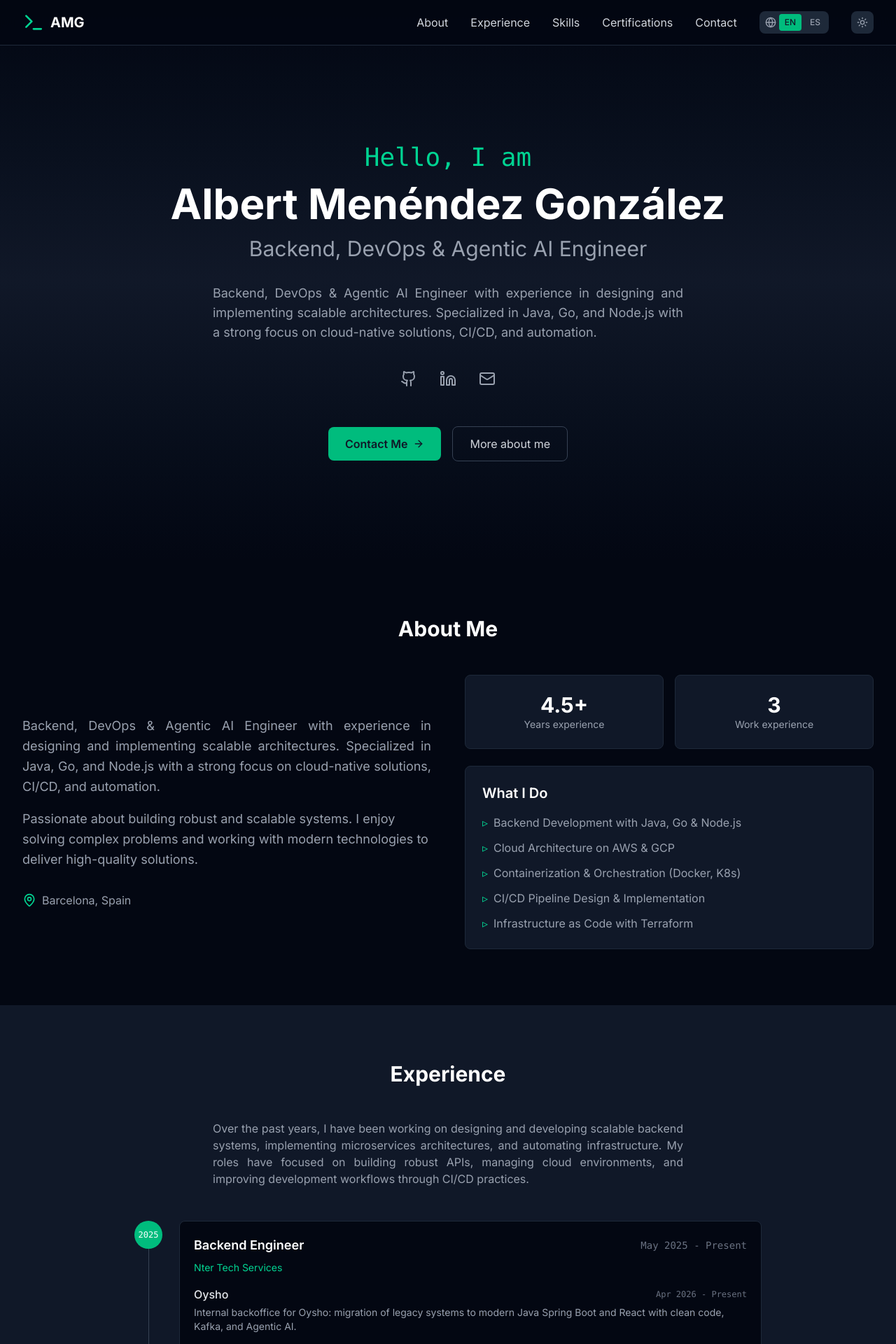
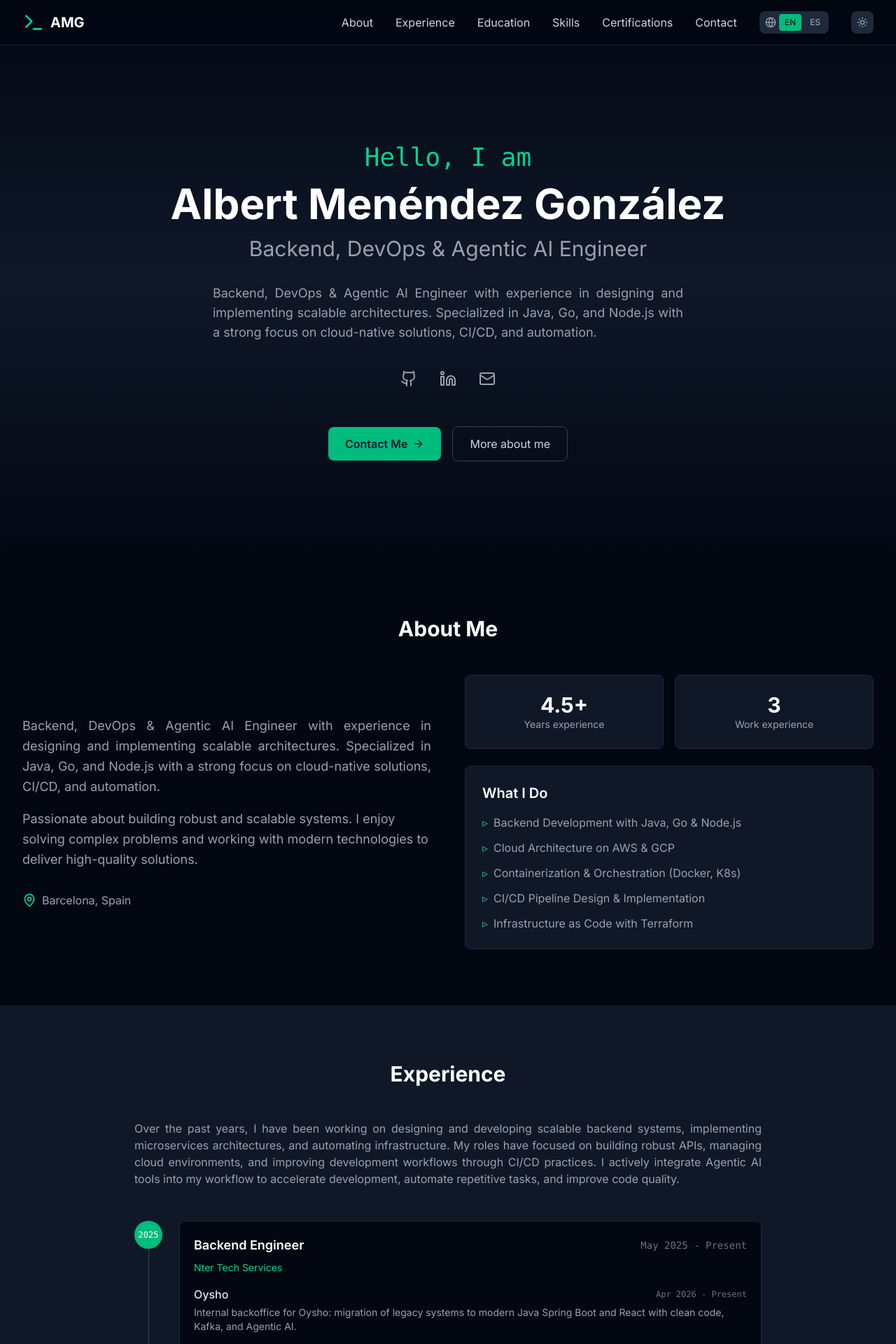
Before and after one commit to albertmenendezg/portfolio, a Next.js app: page / in a window 1280 px wide. Shown: the top 1920 px of the page at 70% size. Built offline with nearby package versions, Linux system fonts and the light colour scheme.

Commit message:
Widen experience description and mention AI integration in workflow

```diff
--- a/src/app/page.tsx
+++ b/src/app/page.tsx
@@ -2,6 +2,7 @@ import Navbar from "@/components/Navbar";
 import Hero from "@/components/Hero";
 import About from "@/components/About";
 import Experience from "@/components/Experience";
+import Education from "@/components/Education";
 import Skills from "@/components/Skills";
 import Certifications from "@/components/Certifications";
 import Contact from "@/components/Contact";
@@ -14,6 +15,7 @@ export default function Home() {
       <Hero />
       <About />
       <Experience />
+      <Education />
       <Skills />
       <Certifications />
       <Contact />
--- /dev/null
+++ b/src/components/Education.tsx
@@ -0,0 +1,75 @@
+"use client";
+
+import { motion } from "framer-motion";
+import { education } from "@/data/portfolio";
+import { useTranslation } from "react-i18next";
+import { GraduationCap } from "lucide-react";
+
+const formatDate = (date: Date, locale: string) => {
+  const formatted = new Intl.DateTimeFormat(locale, { month: "short", year: "numeric" }).format(date);
+  return formatted.charAt(0).toUpperCase() + formatted.slice(1);
+};
+
+const formatPeriod = (start: Date, end: Date | null, locale: string, presentLabel: string) => {
+  const s = formatDate(start, locale);
+  const e = end ? formatDate(end, locale) : presentLabel;
+  return `${s} - ${e}`;
+};
+
+export default function Education() {
+  const { t, i18n } = useTranslation();
+  const locale = i18n.language;
+
+  return (
+    <section id="education" className="py-20 bg-white dark:bg-gray-950">
+      <div className="max-w-7xl mx-auto px-4 sm:px-6 lg:px-8">
+        <motion.h2
+          initial={{ opacity: 0, y: 20 }}
+          whileInView={{ opacity: 1, y: 0 }}
+          viewport={{ once: true }}
+          transition={{ duration: 0.5 }}
+          className="text-3xl font-bold text-gray-900 dark:text-white mb-12 text-center"
+        >
+          {t("education.title")}
+        </motion.h2>
+
+        <div className="max-w-4xl mx-auto">
+          <div className="relative">
+            <div className="absolute left-5 top-0 bottom-0 w-px bg-gray-300 dark:bg-gray-700" />
+
+            {education.map((item, index) => (
+              <motion.div
+                key={item.id}
+                initial={{ opacity: 0, y: 20 }}
+                whileInView={{ opacity: 1, y: 0 }}
+                viewport={{ once: true }}
+                transition={{ duration: 0.5, delay: index * 0.1 }}
+                className="relative flex items-start mb-8 pl-16"
+              >
+                <div className="absolute left-0 top-0 flex flex-col items-center">
+                  <div className="w-10 h-10 rounded-full bg-emerald-500 flex items-center justify-center z-10">
+                    <GraduationCap className="w-5 h-5 text-white" />
+                  </div>
+                </div>
+
+                <div className="flex-1">
+                  <div className="bg-gray-50 dark:bg-gray-900 p-5 rounded-lg border border-gray-200 dark:border-gray-800">
+                    <div className="flex items-center justify-between mb-2 flex-wrap gap-2">
+                      <h3 className="text-lg font-semibold text-gray-900 dark:text-white">
+                        {t(item.degreeKey)}
+                      </h3>
+                      <span className="text-gray-500 font-mono text-sm whitespace-nowrap">
+                        {formatPeriod(item.startDate, item.endDate, locale, t("present"))}
+                      </span>
+                    </div>
+                    <p className="text-emerald-600 dark:text-emerald-400 text-sm">{item.institution}</p>
+                  </div>
+                </div>
+              </motion.div>
+            ))}
+          </div>
+        </div>
+      </div>
+    </section>
+  );
+}
--- a/src/components/Experience.tsx
+++ b/src/components/Experience.tsx
@@ -37,7 +37,7 @@ export default function Experience() {
           whileInView={{ opacity: 1, y: 0 }}
           viewport={{ once: true }}
           transition={{ duration: 0.5 }}
-          className="text-gray-600 dark:text-gray-400 text-center text-justify mb-12 max-w-2xl mx-auto"
+          className="text-gray-600 dark:text-gray-400 text-center text-justify mb-12 max-w-4xl mx-auto"
         >
           {t("experience.description")}
         </motion.p>
--- a/src/components/Navbar.tsx
+++ b/src/components/Navbar.tsx
@@ -21,6 +21,7 @@ export default function Navbar() {
   const navItems = [
     { name: t("nav.about"), id: "about" },
     { name: t("nav.experience"), id: "experience" },
+    { name: t("nav.education"), id: "education" },
     { name: t("nav.skills"), id: "skills" },
     { name: t("nav.certifications"), id: "certifications" },
     { name: t("nav.contact"), id: "contact" },
--- a/src/data/portfolio.ts
+++ b/src/data/portfolio.ts
@@ -90,6 +90,30 @@ export const skills = {
   other: ["Git", "GitHub", "GitLab", "Bitbucket", "Linux", "Grafana", "RabbitMQ", "Kafka"]
 };
 
+export const education = [
+  {
+    id: 1,
+    degreeKey: "education.entries.daw.degree",
+    institution: "DigitechFP",
+    startDate: new Date(Date.UTC(2025, 8, 1)),
+    endDate: new Date(Date.UTC(2026, 5, 1)),
+  },
+  {
+    id: 2,
+    degreeKey: "education.entries.devops-cloud.degree",
+    institution: "UNIR",
+    startDate: new Date(Date.UTC(2024, 2, 1)),
+    endDate: new Date(Date.UTC(2025, 10, 1)),
+  },
+  {
+    id: 3,
+    degreeKey: "education.entries.dam.degree",
+    institution: "STUCOM",
+    startDate: new Date(Date.UTC(2020, 8, 1)),
+    endDate: new Date(Date.UTC(2022, 5, 1)),
+  },
+];
+
 export const certifications = [
   {
     id: 1,
--- a/src/i18n/locales/en.json
+++ b/src/i18n/locales/en.json
@@ -2,6 +2,7 @@
   "nav": {
     "about": "About",
     "experience": "Experience",
+    "education": "Education",
     "skills": "Skills",
     "certifications": "Certifications",
     "contact": "Contact"
@@ -28,7 +29,7 @@
   },
   "experience": {
     "title": "Experience",
-    "description": "Over the past years, I have been working on designing and developing scalable backend systems, implementing microservices architectures, and automating infrastructure. My roles have focused on building robust APIs, managing cloud environments, and improving development workflows through CI/CD practices.",
+    "description": "Over the past years, I have been working on designing and developing scalable backend systems, implementing microservices architectures, and automating infrastructure. My roles have focused on building robust APIs, managing cloud environments, and improving development workflows through CI/CD practices. I actively integrate Agentic AI tools into my workflow to accelerate development, automate repetitive tasks, and improve code quality.",
     "nter": {
       "position": "Backend Engineer",
       "projects": {
@@ -100,6 +101,20 @@
     }
   },
   "present": "Present",
+  "education": {
+    "title": "Education",
+    "entries": {
+      "dam": {
+        "degree": "Higher Degree in Multiplatform Application Development"
+      },
+      "devops-cloud": {
+        "degree": "Advanced DevOps & Cloud Program"
+      },
+      "daw": {
+        "degree": "Higher Degree in Web Application Development"
+      }
+    }
+  },
   "skills": {
     "title": "Skills & Technologies",
     "languages": "Languages",
--- a/src/i18n/locales/es.json
+++ b/src/i18n/locales/es.json
@@ -2,6 +2,7 @@
   "nav": {
     "about": "Sobre mí",
     "experience": "Experiencia",
+    "education": "Formación",
     "skills": "Habilidades",
     "certifications": "Certificaciones",
     "contact": "Contacto"
@@ -28,7 +29,7 @@
   },
   "experience": {
     "title": "Experiencia",
-    "description": "Durante los últimos años, he estado trabajando en el diseño y desarrollo de sistemas backend escalables, implementando arquitecturas de microservicios y automatizando infraestructura. Mis roles se han centrado en construir APIs robustas, gestionar entornos cloud y mejorar los flujos de desarrollo mediante prácticas CI/CD.",
+    "description": "Durante los últimos años, he estado trabajando en el diseño y desarrollo de sistemas backend escalables, implementando arquitecturas de microservicios y automatizando infraestructura. Mis roles se han centrado en construir APIs robustas, gestionar entornos cloud y mejorar los flujos de desarrollo mediante prácticas CI/CD. Integro activamente herramientas de IA Agéntica en mi flujo de trabajo para acelerar el desarrollo, automatizar tareas repetitivas y mejorar la calidad del código.",
     "nter": {
       "position": "Ingeniero Backend",
       "projects": {
@@ -100,6 +101,20 @@
     }
   },
   "present": "Presente",
+  "education": {
+    "title": "Formación",
+    "entries": {
+      "dam": {
+        "degree": "Grado Superior en Desarrollo de Aplicaciones Multiplataforma"
+      },
+      "devops-cloud": {
+        "degree": "Programa Avanzado DevOps & Cloud"
+      },
+      "daw": {
+        "degree": "Grado Superior en Desarrollo de Aplicaciones Web"
+      }
+    }
+  },
   "skills": {
     "title": "Habilidades y Tecnologías",
     "languages": "Lenguajes",
```
